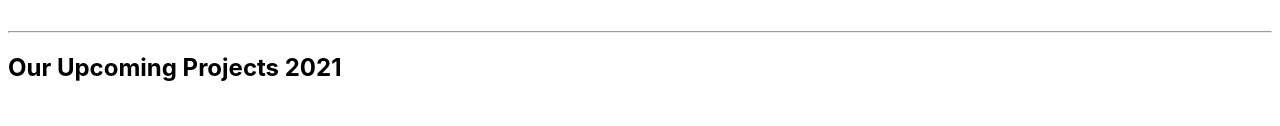
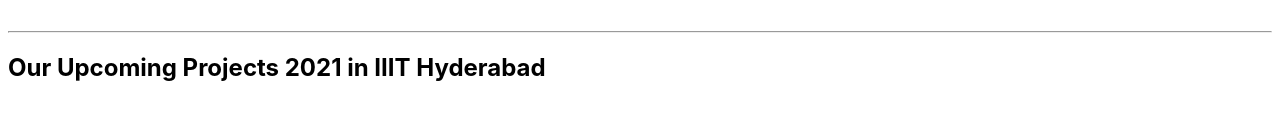
Before and after one commit to alurijayaprakash/mymsitwebsite, a plain HTML site: page index.html in a window 1280 px wide. Shown: the part 999-1125 px from the top of the page. Drawn offline with Linux system fonts and the light colour scheme.

Commit message:
Update index.html
Our Upcoming Projects 2021 in IIIT Hyderabad

```diff
--- a/index.html
+++ b/index.html
@@ -83,7 +83,7 @@
         <hr>
         <!--NOw POrtfolio STarted-->
       <div class="main">
-        <h2>Our Upcoming Projects 2021</h2>
+        <h2>Our Upcoming Projects 2021 in IIIT Hyderabad</h2>
         <!-- Portfolio Gallery Grid -->
         <div class="row12">
           <div class="column111">
```
